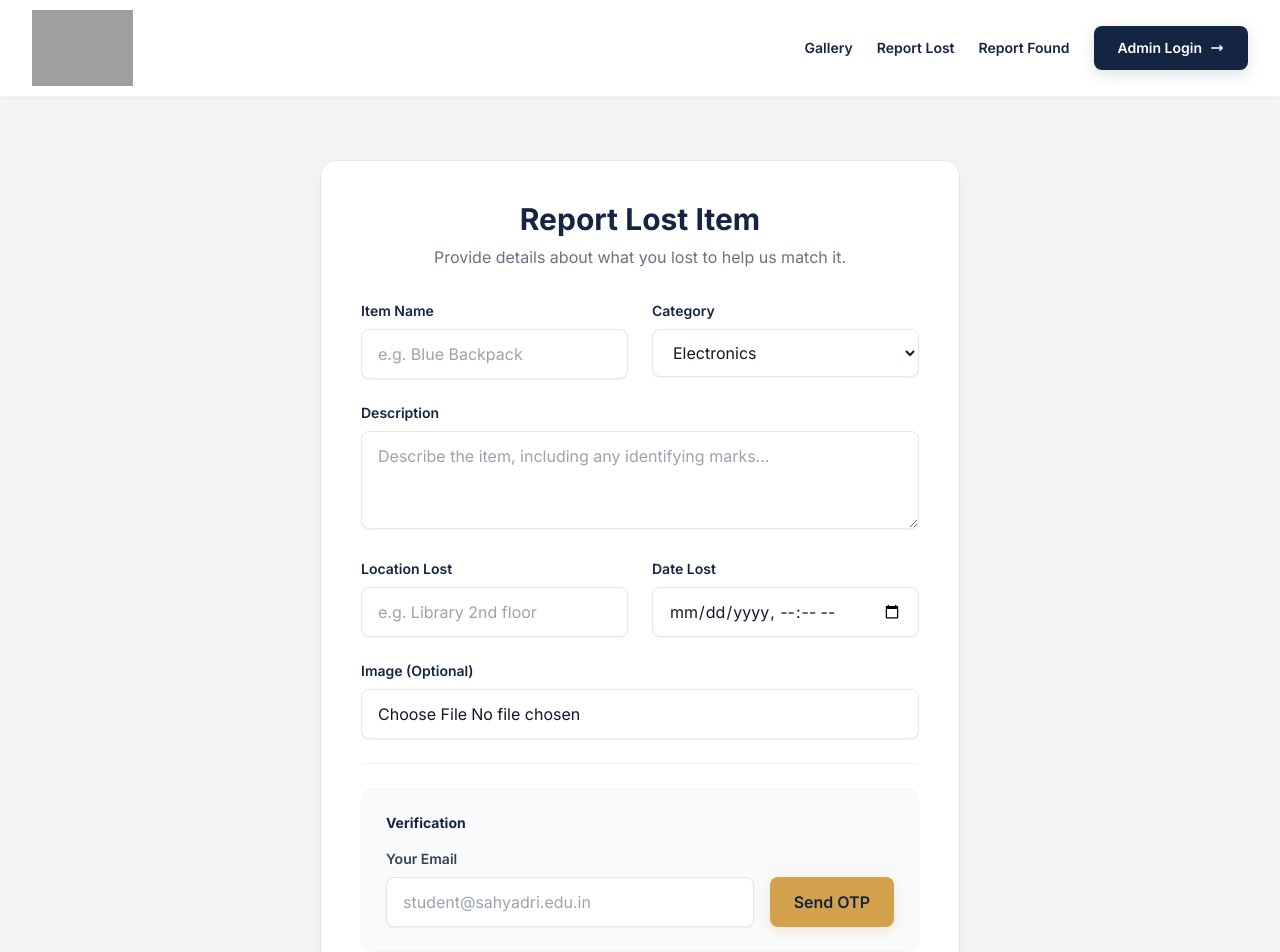
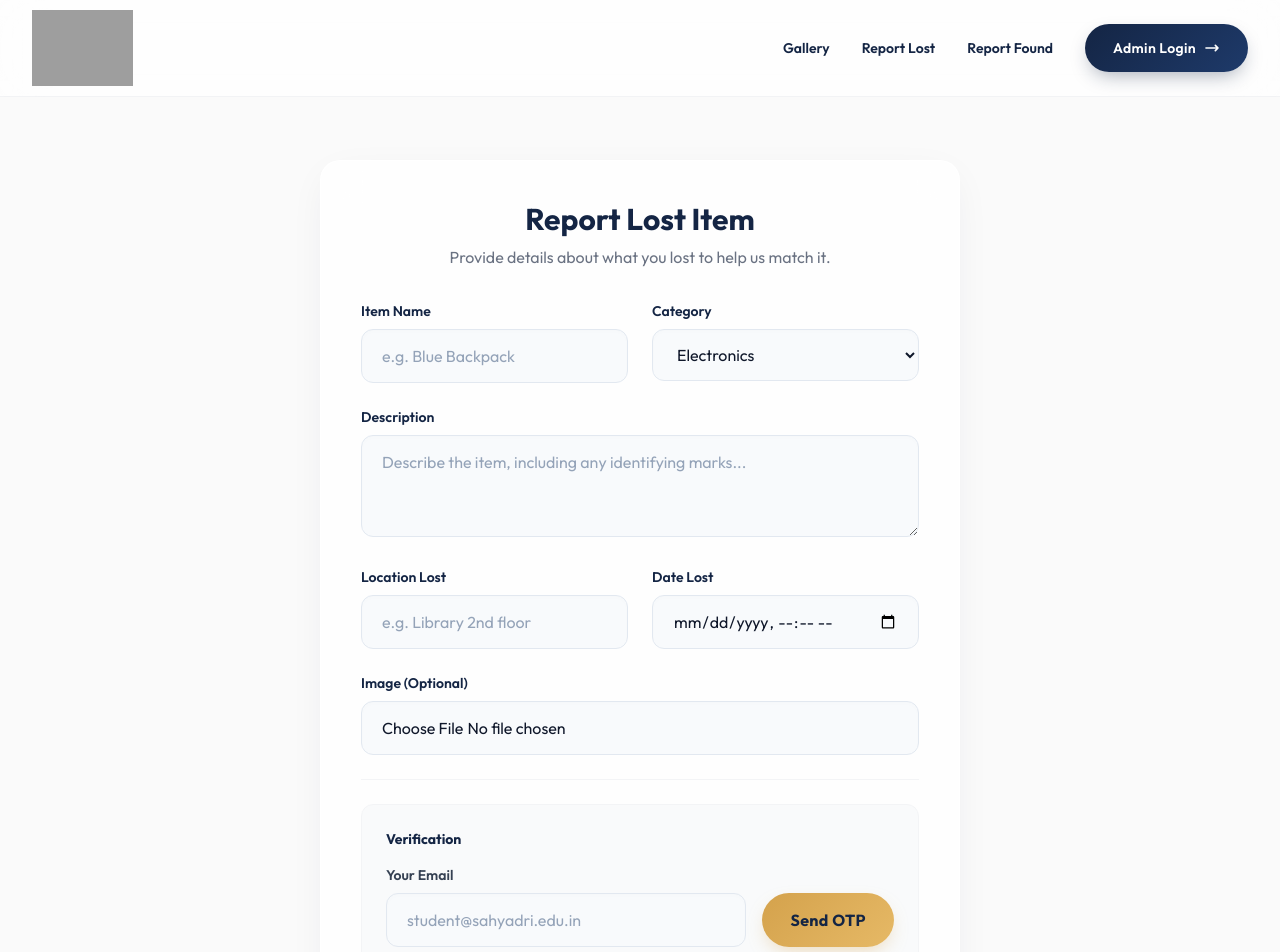
Before and after one commit to aman-a-k/LOST-AND-FOUND-APPLICATION, a Next.js app: page /lost in a window 1280 px wide. Shown: the top 952 px of the page. Built offline with nearby package versions, Linux system fonts and the light colour scheme; grey boxes are pictures that could not be loaded.

Commit message:
UI/UX: Premium visual overhaul (Outfit font, Glassmorphism, animated meshes, refined CSS)

```diff
--- a/src/app/gallery/page.tsx
+++ b/src/app/gallery/page.tsx
@@ -88,12 +88,12 @@ export default function Gallery() {
                 initial={{ opacity: 0, y: 20 }}
                 animate={{ opacity: 1, y: 0 }}
                 transition={{ delay: idx * 0.05 }}
-                className="corporate-card overflow-hidden flex flex-col hover:-translate-y-1"
+                className="corporate-card overflow-hidden flex flex-col group"
               >
                 {/* Image Placeholder / Display */}
-                <div className="h-48 bg-gray-100 flex items-center justify-center border-b border-gray-100 relative overflow-hidden">
+                <div className="h-56 bg-gray-100 flex items-center justify-center border-b border-gray-100 relative overflow-hidden">
                   {item.image_path && item.image_path.startsWith('http') ? (
-                    <img src={item.image_path} alt={item.name} className="w-full h-full object-cover" />
+                    <img src={item.image_path} alt={item.name} className="w-full h-full object-cover transition-transform duration-500 group-hover:scale-110" />
                   ) : (
                     <div className="text-center text-gray-400">
                       <ImageIcon className="w-10 h-10 mx-auto mb-2 opacity-50" />
--- a/src/app/globals.css
+++ b/src/app/globals.css
@@ -2,100 +2,119 @@
 
 @theme {
   --color-background: #ffffff;
-  --color-foreground: #111827;
+  --color-foreground: #0f172a;
   --color-primary: #142544;
-  --color-primary-hover: #0d1a33;
+  --color-primary-hover: #0a1329;
   --color-secondary: #D4A24C;
-  --color-secondary-hover: #c4963e;
-  --color-surface: #f9fafb;
-  --color-border: #e5e7eb;
+  --color-secondary-hover: #bf8d37;
+  --color-surface: #f8fafc;
+  --color-border: #e2e8f0;
 }
 
 :root {
   --background: #ffffff;
-  --foreground: #111827;
+  --foreground: #0f172a;
 }
 
 body {
   background-color: var(--background);
   color: var(--foreground);
-  font-family: 'Inter', sans-serif;
   min-height: 100vh;
 }
 
+/* Premium Card Styles */
 .corporate-card {
-  background: white;
-  border: 1px solid var(--color-border);
-  border-radius: 1rem;
-  box-shadow: 0 4px 24px rgba(0, 0, 0, 0.04);
-  transition: all 0.3s ease;
+  background: rgba(255, 255, 255, 0.8);
+  backdrop-filter: blur(20px);
+  border: 1px solid rgba(255, 255, 255, 0.5);
+  border-radius: 1.25rem;
+  box-shadow: 0 10px 40px -10px rgba(20, 37, 68, 0.08), 0 1px 3px rgba(0,0,0,0.02);
+  transition: all 0.4s cubic-bezier(0.16, 1, 0.3, 1);
 }
 
+.corporate-card:hover {
+  box-shadow: 0 20px 40px -10px rgba(20, 37, 68, 0.12), 0 1px 3px rgba(0,0,0,0.02);
+  transform: translateY(-4px);
+}
+
+/* Premium Input Styles */
 .corporate-input {
-  background: white;
+  background: #f8fafc;
   border: 1px solid var(--color-border);
-  color: #111827;
-  border-radius: 0.5rem;
-  padding: 0.75rem 1rem;
+  color: #0f172a;
+  border-radius: 0.75rem;
+  padding: 0.875rem 1.25rem;
   width: 100%;
-  transition: all 0.2s ease;
-  box-shadow: 0 1px 2px rgba(0, 0, 0, 0.05);
+  transition: all 0.3s cubic-bezier(0.16, 1, 0.3, 1);
+  box-shadow: inset 0 2px 4px rgba(0, 0, 0, 0.01);
 }
 
 .corporate-input:focus {
   outline: none;
-  border-color: var(--color-primary);
-  box-shadow: 0 0 0 2px rgba(20, 37, 68, 0.1);
+  background: #ffffff;
+  border-color: var(--color-secondary);
+  box-shadow: 0 0 0 4px rgba(212, 162, 76, 0.15), inset 0 1px 2px rgba(0,0,0,0.02);
 }
 
 .corporate-input::placeholder {
-  color: #9ca3af;
+  color: #94a3b8;
 }
 
+/* Premium Button Styles */
 .btn-primary {
-  background-color: var(--color-primary);
+  background: linear-gradient(135deg, var(--color-primary) 0%, #1e3a6a 100%);
   color: white;
-  padding: 0.75rem 1.5rem;
-  border-radius: 0.5rem;
+  padding: 0.875rem 1.75rem;
+  border-radius: 9999px; /* Pill shape */
   font-weight: 600;
-  transition: all 0.3s ease;
+  letter-spacing: 0.025em;
+  transition: all 0.3s cubic-bezier(0.16, 1, 0.3, 1);
   border: none;
   cursor: pointer;
-  box-shadow: 0 4px 14px 0 rgba(20, 37, 68, 0.15);
+  box-shadow: 0 8px 20px -6px rgba(20, 37, 68, 0.4);
 }
 
 .btn-primary:hover:not(:disabled) {
-  background-color: var(--color-primary-hover);
-  transform: translateY(-2px);
-  box-shadow: 0 6px 20px rgba(20, 37, 68, 0.2);
+  transform: translateY(-2px) scale(1.02);
+  box-shadow: 0 12px 24px -6px rgba(20, 37, 68, 0.5);
+}
+
+.btn-primary:active:not(:disabled) {
+  transform: translateY(0) scale(0.98);
 }
 
 .btn-primary:disabled {
-  opacity: 0.7;
+  opacity: 0.6;
   cursor: not-allowed;
+  transform: none;
 }
 
 .btn-secondary {
-  background-color: var(--color-secondary);
+  background: linear-gradient(135deg, var(--color-secondary) 0%, #e6b966 100%);
   color: var(--color-primary);
-  padding: 0.75rem 1.5rem;
-  border-radius: 0.5rem;
-  font-weight: 600;
-  transition: all 0.3s ease;
+  padding: 0.875rem 1.75rem;
+  border-radius: 9999px; /* Pill shape */
+  font-weight: 700;
+  letter-spacing: 0.025em;
+  transition: all 0.3s cubic-bezier(0.16, 1, 0.3, 1);
   border: none;
   cursor: pointer;
-  box-shadow: 0 4px 14px 0 rgba(212, 162, 76, 0.2);
+  box-shadow: 0 8px 20px -6px rgba(212, 162, 76, 0.4);
 }
 
 .btn-secondary:hover:not(:disabled) {
-  background-color: var(--color-secondary-hover);
-  transform: translateY(-2px);
-  box-shadow: 0 6px 20px rgba(212, 162, 76, 0.3);
+  transform: translateY(-2px) scale(1.02);
+  box-shadow: 0 12px 24px -6px rgba(212, 162, 76, 0.5);
+}
+
+.btn-secondary:active:not(:disabled) {
+  transform: translateY(0) scale(0.98);
 }
 
 .btn-secondary:disabled {
-  opacity: 0.7;
+  opacity: 0.6;
   cursor: not-allowed;
+  transform: none;
 }
 
 .btn-outline {
--- a/src/app/layout.tsx
+++ b/src/app/layout.tsx
@@ -1,10 +1,10 @@
 import type { Metadata } from "next";
-import { Inter } from "next/font/google";
+import { Outfit } from "next/font/google";
 import "./globals.css";
 import Link from "next/link";
 import { Toaster } from 'sonner';
 
-const inter = Inter({ subsets: ["latin"] });
+const outfit = Outfit({ subsets: ["latin"] });
 
 export const metadata: Metadata = {
   title: "Sahyadri Lost & Found",
@@ -18,9 +18,9 @@ export default function RootLayout({
 }>) {
   return (
     <html lang="en">
-      <body className={inter.className}>
+      <body className={outfit.className}>
         <Toaster theme="light" position="bottom-right" />
-        <nav className="border-b border-gray-100 bg-white fixed top-0 w-full z-50 shadow-[0_1px_4px_rgba(20,37,68,0.06)] transition-all duration-300">
+        <nav className="fixed top-0 w-full z-50 bg-white/70 backdrop-blur-xl border-b border-gray-200/50 transition-all duration-300">
           <div className="max-w-7xl mx-auto px-4 sm:px-6 lg:px-8">
             <div className="flex items-center justify-between h-20 md:h-24">
               <div className="flex items-center flex-shrink-0">
@@ -32,13 +32,22 @@ export default function RootLayout({
                   />
                 </Link>
               </div>
-              <div className="flex items-center gap-6">
-                <Link href="/gallery" className="text-sm font-semibold text-[#142544] hover:text-[#D4A24C] transition-colors">Gallery</Link>
-                <Link href="/lost" className="text-sm font-semibold text-[#142544] hover:text-[#D4A24C] transition-colors">Report Lost</Link>
-                <Link href="/found" className="text-sm font-semibold text-[#142544] hover:text-[#D4A24C] transition-colors">Report Found</Link>
-                <Link href="/login" className="btn-primary text-sm py-2 px-5 rounded-full inline-flex items-center gap-2">
+              <div className="flex items-center gap-8">
+                <Link href="/gallery" className="text-sm font-semibold text-[#142544] hover:text-[#D4A24C] transition-colors relative group">
+                  Gallery
+                  <span className="absolute -bottom-1 left-0 w-0 h-0.5 bg-[#D4A24C] transition-all duration-300 group-hover:w-full"></span>
+                </Link>
+                <Link href="/lost" className="text-sm font-semibold text-[#142544] hover:text-[#D4A24C] transition-colors relative group">
+                  Report Lost
+                  <span className="absolute -bottom-1 left-0 w-0 h-0.5 bg-[#D4A24C] transition-all duration-300 group-hover:w-full"></span>
+                </Link>
+                <Link href="/found" className="text-sm font-semibold text-[#142544] hover:text-[#D4A24C] transition-colors relative group">
+                  Report Found
+                  <span className="absolute -bottom-1 left-0 w-0 h-0.5 bg-[#D4A24C] transition-all duration-300 group-hover:w-full"></span>
+                </Link>
+                <Link href="/login" className="btn-primary text-sm py-2.5 px-6 rounded-full inline-flex items-center gap-2 shadow-lg shadow-[#142544]/20 hover:shadow-[#142544]/40 transition-all">
                   Admin Login
-                  <svg className="w-3.5 h-3.5" fill="none" stroke="currentColor" viewBox="0 0 24 24">
+                  <svg className="w-4 h-4" fill="none" stroke="currentColor" viewBox="0 0 24 24">
                     <path strokeLinecap="round" strokeLinejoin="round" strokeWidth="2.5" d="M17 8l4 4m0 0l-4 4m4-4H3"></path>
                   </svg>
                 </Link>
@@ -46,7 +55,7 @@ export default function RootLayout({
             </div>
           </div>
         </nav>
-        <main className="pt-24 md:pt-28 min-h-screen bg-[#F5F5F5]">
+        <main className="pt-24 md:pt-28 min-h-screen bg-[#fafafa]">
           {children}
         </main>
       </body>
```
Also changed, not shown: src/app/page.tsx (+25 -18 lines).
